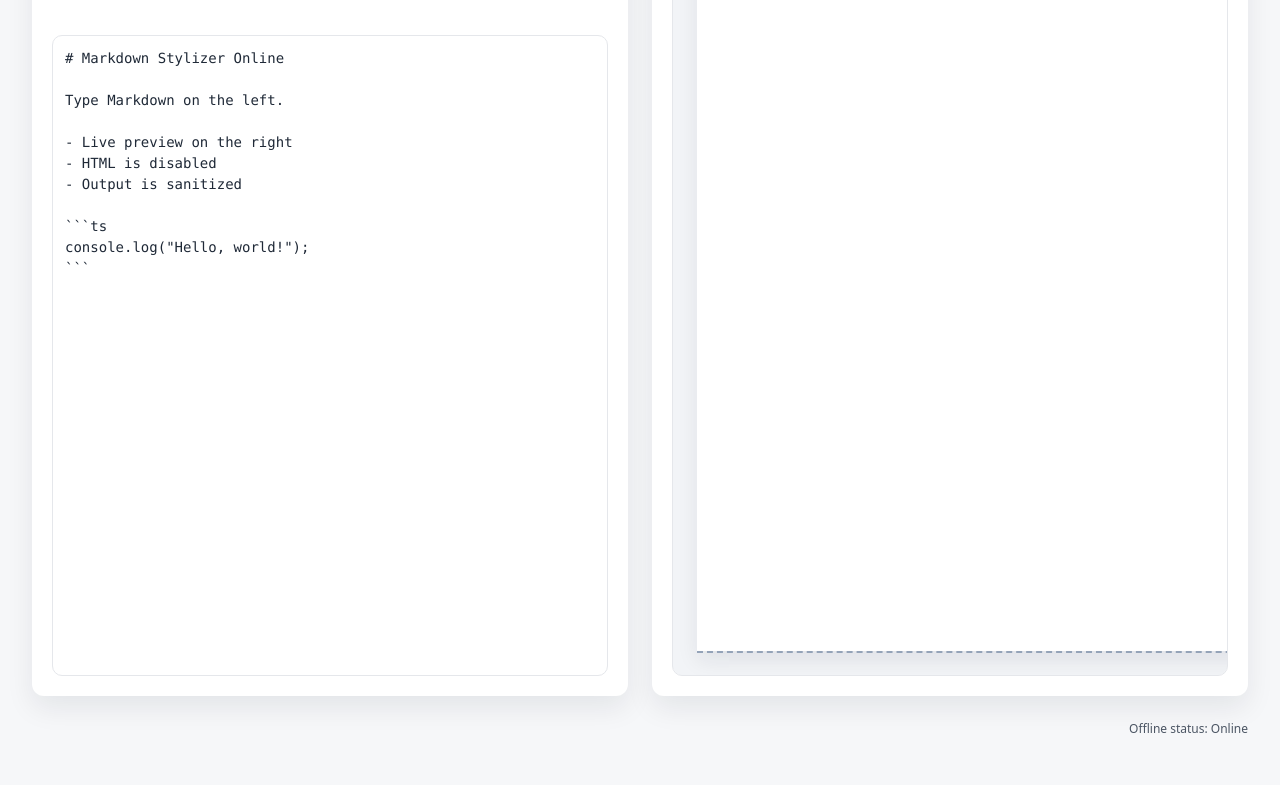
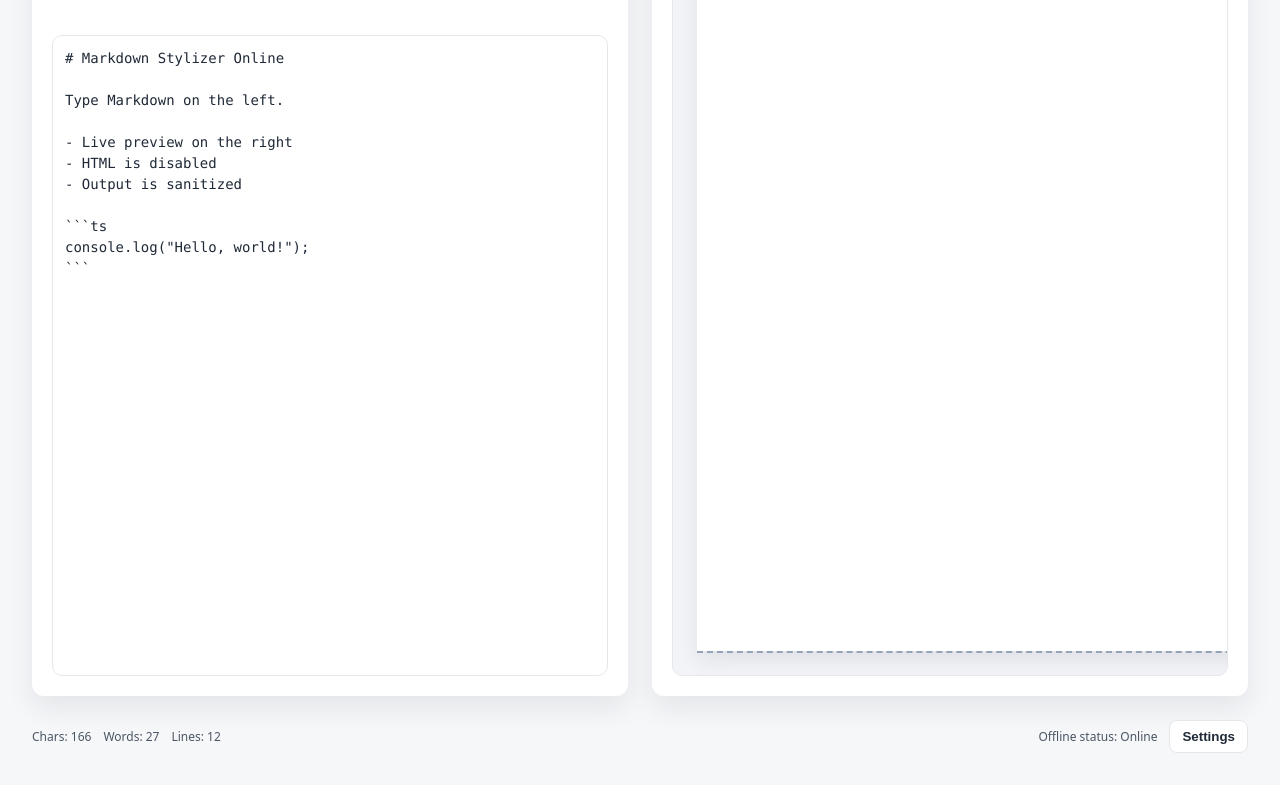
Before and after one commit to J-Rosales/markdown-stylizer-online, a website built with Vite: page index.html in a window 1280 px wide. Shown: the part 671-1456 px from the top of the page. Built offline with nearby package versions, Linux system fonts and the light colour scheme.

Commit message:
Add footer stats and settings menu
Add footer stats for editor counts and a settings dialog to reset warning flags.

```diff
--- a/src/app.ts
+++ b/src/app.ts
@@ -283,7 +283,17 @@ if (app) {
       </section>
     </main>
     <footer class="app-footer">
-      <div id="offline-status" class="offline-status">Offline status: unknown</div>
+      <div class="footer-stats">
+        <span id="char-count">Chars: 0</span>
+        <span id="word-count">Words: 0</span>
+        <span id="line-count">Lines: 0</span>
+      </div>
+      <div class="footer-actions">
+        <div id="offline-status" class="offline-status">Offline status: unknown</div>
+        <button id="settings-button" class="action-button" type="button">
+          Settings
+        </button>
+      </div>
     </footer>
   `;
 
@@ -309,6 +319,10 @@ if (app) {
   const exportStatus = app.querySelector<HTMLDivElement>("#export-status");
   const imageStatus = app.querySelector<HTMLDivElement>("#image-status");
   const offlineStatus = app.querySelector<HTMLDivElement>("#offline-status");
+  const charCount = app.querySelector<HTMLSpanElement>("#char-count");
+  const wordCount = app.querySelector<HTMLSpanElement>("#word-count");
+  const lineCount = app.querySelector<HTMLSpanElement>("#line-count");
+  const settingsButton = app.querySelector<HTMLButtonElement>("#settings-button");
   const fontSizeValue = app.querySelector<HTMLSpanElement>("#font-size-value");
   const lineHeightValue =
     app.querySelector<HTMLSpanElement>("#line-height-value");
@@ -337,6 +351,10 @@ if (app) {
     !exportStatus ||
     !imageStatus ||
     !offlineStatus ||
+    !charCount ||
+    !wordCount ||
+    !lineCount ||
+    !settingsButton ||
     !fontSizeValue ||
     !lineHeightValue ||
     !maxWidthValue ||
@@ -613,6 +631,18 @@ if (app) {
       void handleImageFiles(files);
     }
   });
+
+  const updateFooterStats = () => {
+    const text = editor.value;
+    charCount.textContent = `Chars: ${text.length}`;
+    const words = text.trim() ? text.trim().split(/\s+/).length : 0;
+    wordCount.textContent = `Words: ${words}`;
+    const lines = text.split("\n").length;
+    lineCount.textContent = `Lines: ${lines}`;
+  };
+
+  updateFooterStats();
+  editor.addEventListener("input", updateFooterStats);
 
   const getEffectiveMaxPages = () =>
     settings.advancedPages ? settings.maxPages : 10;
@@ -941,4 +971,41 @@ if (app) {
     void updateOfflineStatus();
   });
   void updateOfflineStatus();
+
+  const buildSettingsDialog = () => {
+    const overlay = document.createElement("div");
+    overlay.className = "modal-overlay";
+    overlay.innerHTML = `
+      <div class="modal">
+        <h3>Settings</h3>
+        <button id="reset-warnings" type="button">Reset warning flags</button>
+        <div class="modal-actions">
+          <button id="settings-close" type="button">Close</button>
+        </div>
+      </div>
+    `;
+    document.body.appendChild(overlay);
+
+    const resetWarnings = overlay.querySelector<HTMLButtonElement>(
+      "#reset-warnings"
+    );
+    const close = overlay.querySelector<HTMLButtonElement>("#settings-close");
+
+    if (!resetWarnings || !close) {
+      overlay.remove();
+      return;
+    }
+
+    resetWarnings.addEventListener("click", () => {
+      updateSettings({ warnOnOfflineFont: true });
+    });
+    close.addEventListener("click", () => overlay.remove());
+    overlay.addEventListener("click", (event) => {
+      if (event.target === overlay) {
+        overlay.remove();
+      }
+    });
+  };
+
+  settingsButton.addEventListener("click", buildSettingsDialog);
 }
--- a/src/style.css
+++ b/src/style.css
@@ -36,7 +36,22 @@ body {
 
 .app-footer {
   display: flex;
-  justify-content: flex-end;
+  align-items: center;
+  justify-content: space-between;
+  gap: 12px;
+}
+
+.footer-stats {
+  display: flex;
+  gap: 12px;
+  font-size: 12px;
+  color: var(--text-muted);
+}
+
+.footer-actions {
+  display: flex;
+  align-items: center;
+  gap: 12px;
 }
 
 .offline-status {
```
